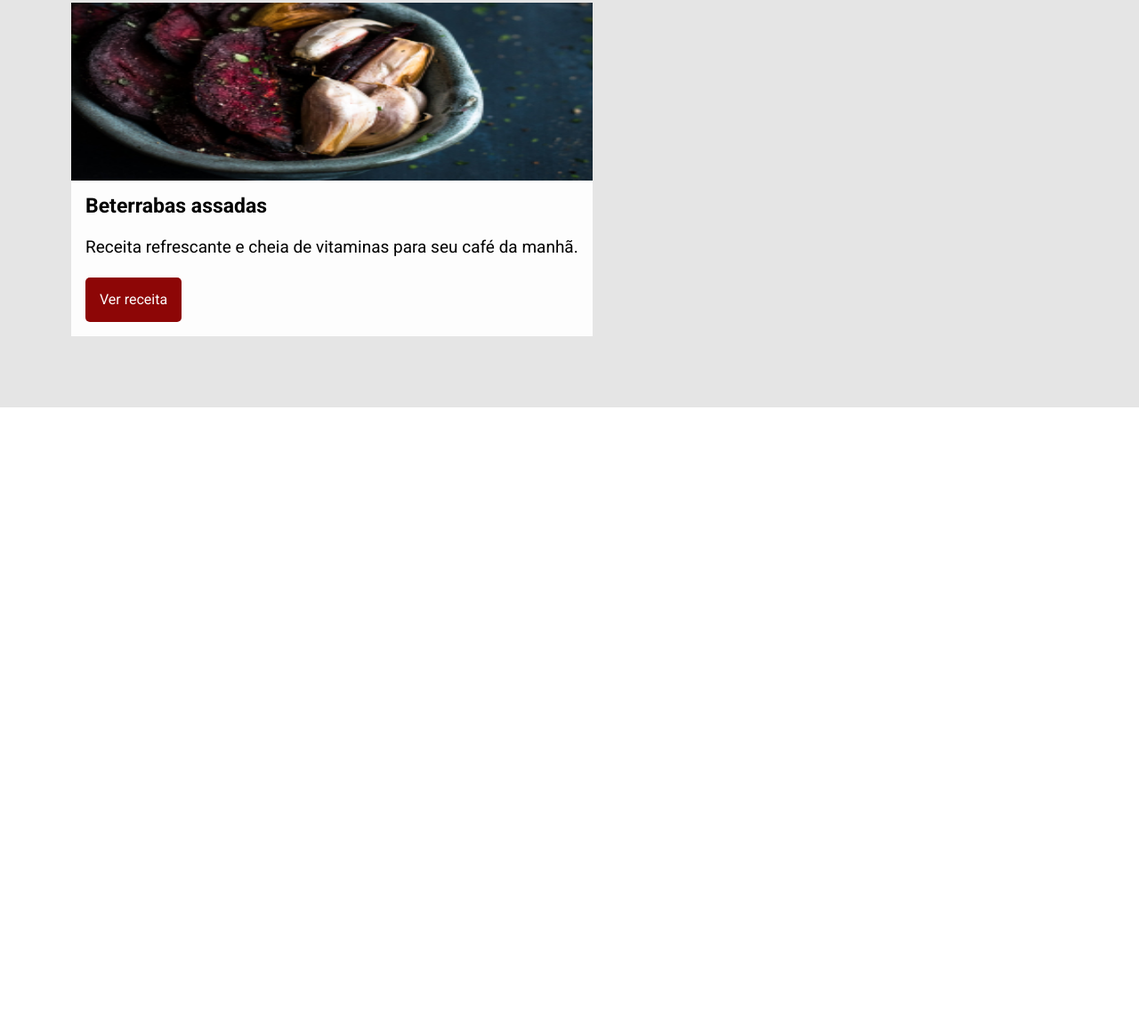
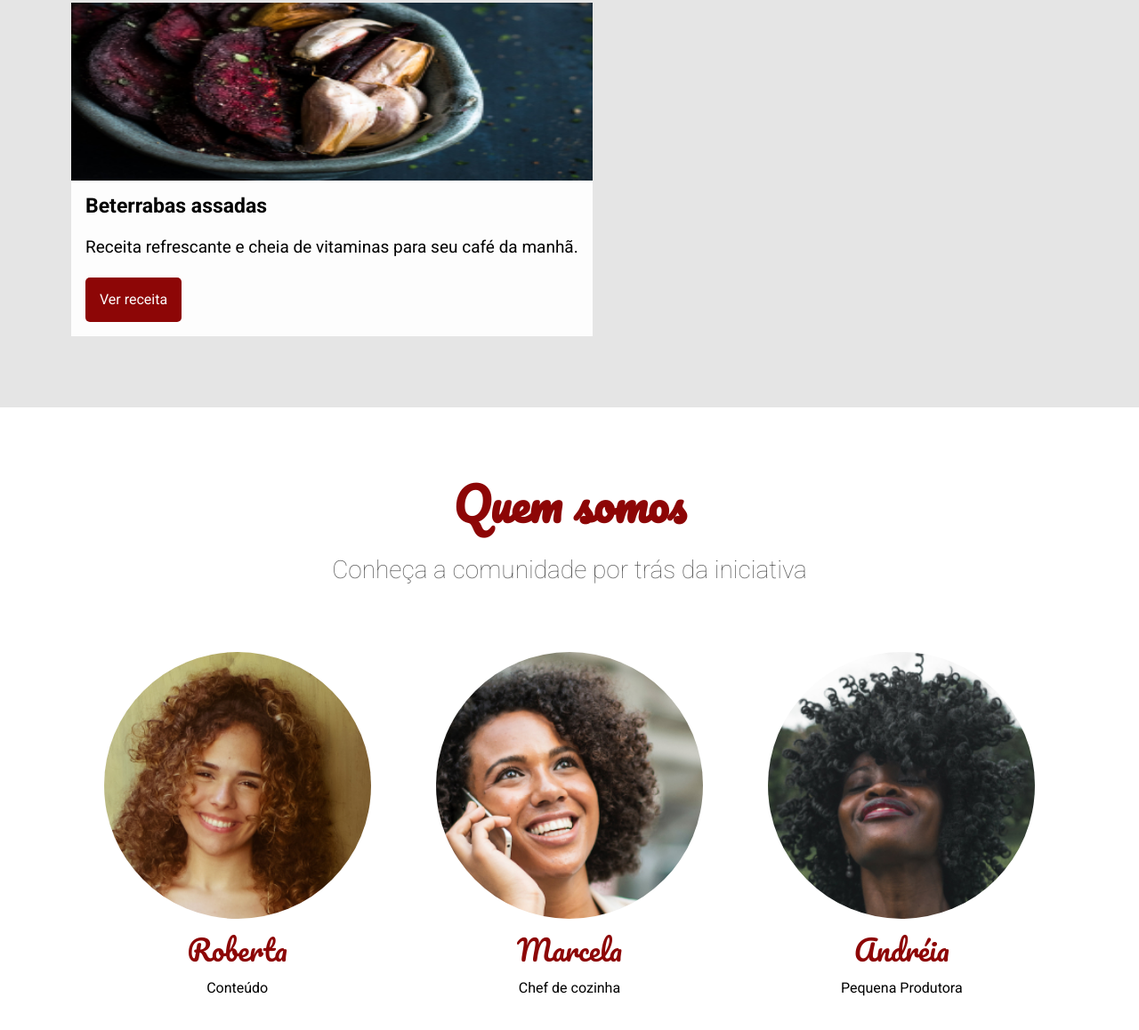
Before and after one commit to gustavoeriick/Curso-Alura---Front-End, a plain HTML site: page Arquitetura CSS/index.html in a window 1280 px wide. Shown: the part 3417-4575 px from the top of the page at 89% size. Before the commit the page ends 3875 px from the top, so only its background shows below. Drawn offline with Linux system fonts and the light colour scheme.

Commit message:
Estilização do Quem Somos

```diff
--- /dev/null
+++ b/Arquitetura CSS/assets/css/pessoa/pessoa-funcao.css
@@ -0,0 +1,5 @@
+.pesso__funcao {
+    text-transform: lowercase;
+    color: #595959;
+    font-size: 1.25rem;
+}
--- /dev/null
+++ b/Arquitetura CSS/assets/css/pessoa/pessoa-imagem.css
@@ -0,0 +1,22 @@
+.pessoa__imagem {
+    background: red;
+    background-size: cover;
+    height: 300px;
+    width: 300px;
+    border-radius: 100%;
+    background-position: center;
+    margin: 0 auto;
+    background-repeat: no-repeat;
+}
+
+.pessoa__imagem--roberta {
+    background-image: url('../../img/pessoas/roberta.jpg');
+}
+
+.pessoa__imagem--marcela {
+    background-image: url('../../img/pessoas/marcela.jpg');
+}
+
+.pessoa__imagem--andreia {
+    background-image: url('../../img/pessoas/andreia.jpg');
+}
--- /dev/null
+++ b/Arquitetura CSS/assets/css/pessoa/pessoa-nome.css
@@ -0,0 +1,6 @@
+.pessoa__nome {
+    margin: 1rem 0;
+    font-family: Pacifico, cursive;
+    color: #8d0606;
+    font-size: 2rem;
+}
--- /dev/null
+++ b/Arquitetura CSS/assets/css/pessoa/pessoa.css
@@ -0,0 +1,4 @@
+.pessoa {
+    display: flex;
+    flex-direction: column;
+}
--- /dev/null
+++ b/Arquitetura CSS/assets/css/pessoas.css
@@ -0,0 +1,5 @@
+.pessoas {
+    display: flex;
+    padding-top: 3rem;
+    justify-content: space-around;
+}
--- /dev/null
+++ b/Arquitetura CSS/assets/css/quemSomos/quemSomos-descricao.css
@@ -0,0 +1,5 @@
+.quem-somos__descricao {
+    font-weight: 100;
+    font-size: 1.75rem;
+    color: #595959
+}
--- /dev/null
+++ b/Arquitetura CSS/assets/css/quemSomos/quemSomos-titulo.css
@@ -0,0 +1,6 @@
+.quem-somos__titulo {
+    margin-bottom: 1rem;
+    color: #8d0606;
+    font-size: 3.1875rem;
+    font-family: Pacifico, cursive;
+}
--- /dev/null
+++ b/Arquitetura CSS/assets/css/quemSomos/quemSomos.css
@@ -0,0 +1,4 @@
+.quem-somos {
+    text-align: center;
+    padding: 5rem;
+}
--- a/Arquitetura CSS/index.html
+++ b/Arquitetura CSS/index.html
@@ -25,6 +25,14 @@
         <link rel="stylesheet" href="./assets/css/receita/receita-descricao.css"/>
         <link rel="stylesheet" href="./assets/css/receita/receita-imagem.css"/>
         <link rel="stylesheet" href="./assets/css/receita/receita-titulo.css"/>
+        <link rel="stylesheet" href="./assets/css/quemSomos/quemSomos.css"/>
+        <link rel="stylesheet" href="./assets/css/quemSomos/quemSomos-titulo.css"/>
+        <link rel="stylesheet" href="./assets/css/quemSomos/quemSomos-descricao.css"/>
+        <link rel="stylesheet" href="./assets/css/pessoas.css"/>
+        <link rel="stylesheet" href="./assets/css/pessoa/pessoa.css"/>
+        <link rel="stylesheet" href="./assets/css/pessoa/pessoa-nome.css"/>
+        <link rel="stylesheet" href="./assets/css/pessoa/pessoa-imagem.css"/>
+        <link rel="stylesheet" href="./assets/css/pessoa/pessoa-funcao.css"/>
     </head>
     <body>
         <header class="cabecalho">
@@ -96,5 +104,26 @@
                 </div>
             </div>
         </section>
+        <section class="quem-somos">
+            <h3 class="quem-somos__titulo">Quem somos</h3>
+            <p class="quem-somos__descricao">Conheça a comunidade por trás da iniciativa</p>
+            <div class="pessoas">
+                <div class="pessoa">
+                    <div class="pessoa__imagem pessoa__imagem--roberta"></div>
+                    <span class="pessoa__nome">Roberta</span>
+                    <span class="pessoa__funcao">Conteúdo</span>
+                </div>
+                <div class="pessoa">
+                    <div class="pessoa__imagem pessoa__imagem--marcela"></div>
+                    <span class="pessoa__nome">Marcela</span>
+                    <span class="pessoa__funcao">Chef de cozinha</span>
+                </div>
+                <div class="pessoa">
+                    <div class="pessoa__imagem pessoa__imagem--andreia"></div>
+                    <span class="pessoa__nome">Andréia</span>
+                    <span class="pessoa__funcao">Pequena Produtora</span>
+                </div>
+            </div>
+        </section>
     </body>
 </html>
```
